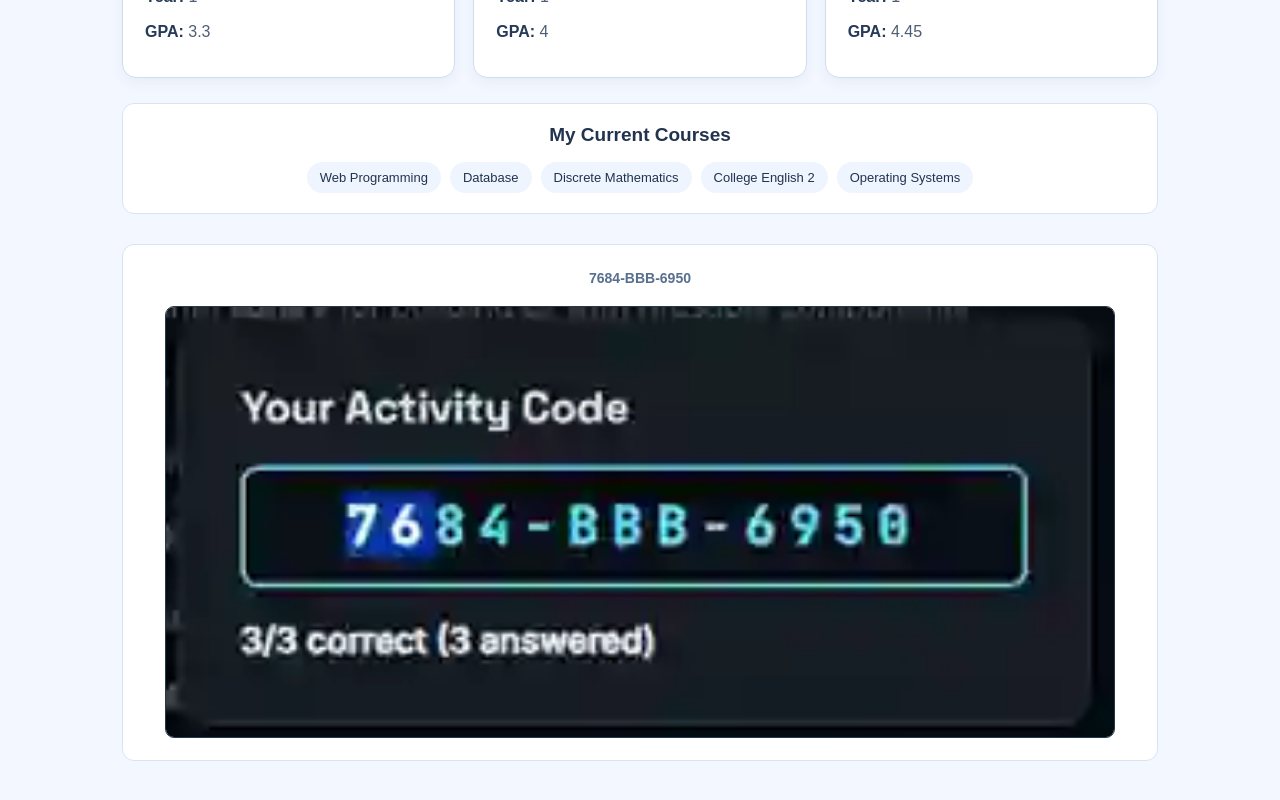
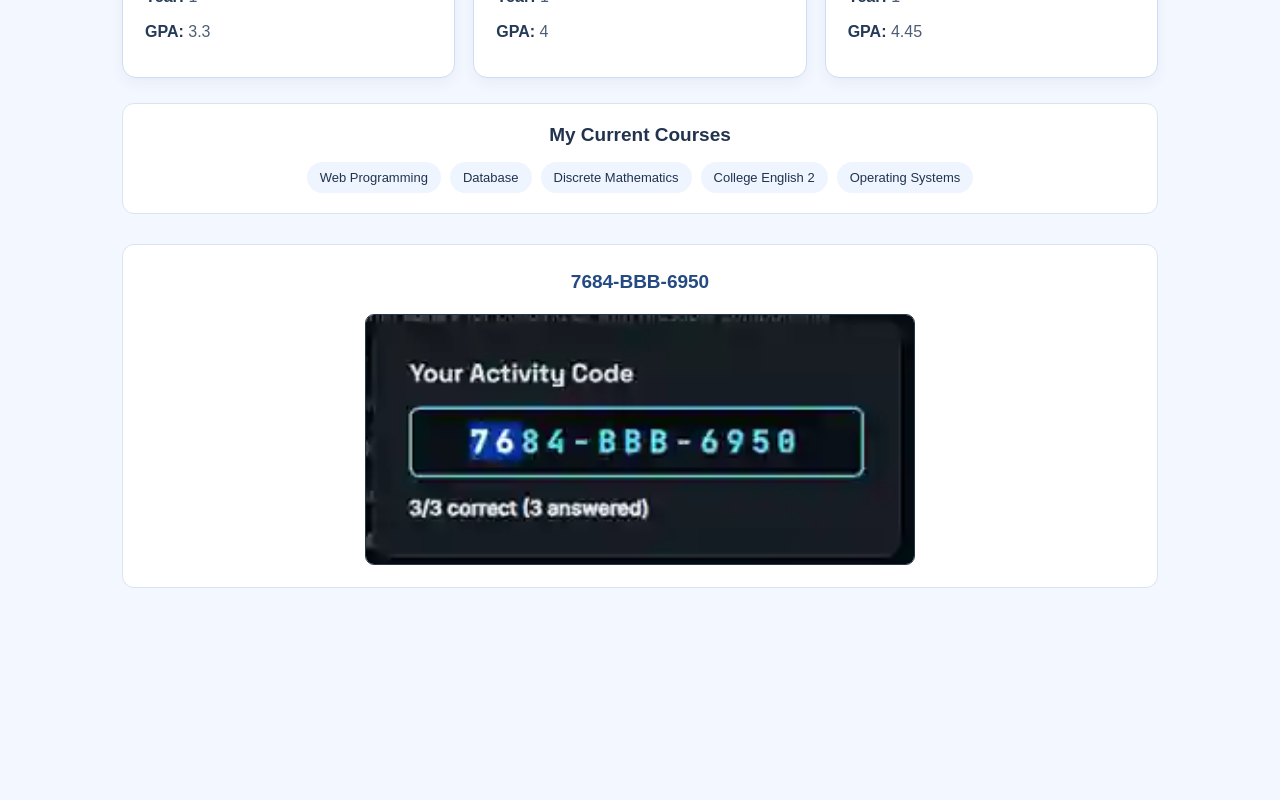
Before and after one commit to Eric2626/Web-programming-live-site, a React (Vite) app in the folder week11/task11/: page / in a window 1280 px wide. Shown: the part 448-1248 px from the top of the page. After the commit the page ends 1092 px from the top, so only its background shows below. Built offline with nearby package versions, Linux system fonts and the light colour scheme; the HTML template or start-up script is replaced by a standard one.

Commit message:
Keep focused activity screenshot readable and centered

```diff
--- a/week11/task11/src/index.css
+++ b/week11/task11/src/index.css
@@ -58,12 +58,11 @@ h1 { font-size: clamp(32px, 5vw, 48px); margin: 8px 0; color: #1e3d72; }
   background: white;
   text-align: center;
 }
-.activity-proof h2 { margin: 0 0 8px; font-size: 19px; }
-.activity-proof p { color: #58708e; font-size: 14px; line-height: 1.6; margin: 0 0 17px; }
+.activity-proof .activity-code { color: #234b82; font-size: 19px; line-height: 1.6; margin: 0 0 17px; }
 .activity-proof img {
   display: block;
   width: 100%;
-  max-width: 950px;
+  max-width: 550px;
   height: auto;
   margin: 0 auto;
   border-radius: 9px;
```
